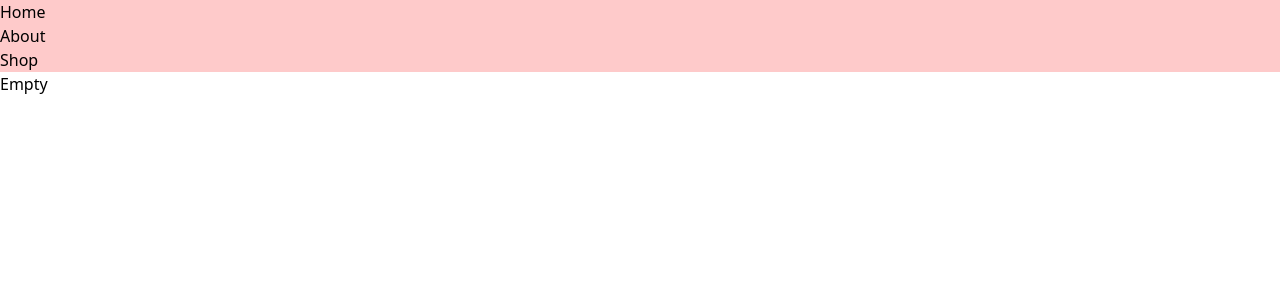
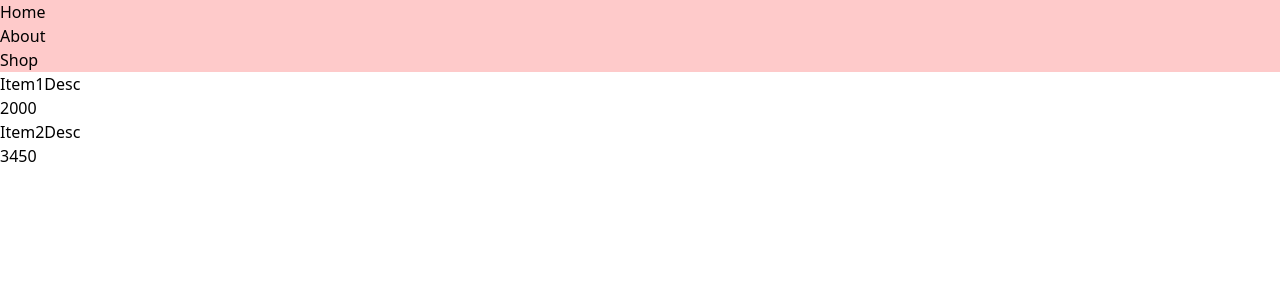
Before and after one commit to Ellin-cenciado/next-shop, a Next.js app: page /Shop in a window 1280 px wide. Shown: the top 300 px of the page. Built offline with nearby package versions, Linux system fonts and the light colour scheme.

Commit message:
modified:   src/app/NavBar.tsx 	modified:   src/app/Shop/page.jsx 	modified:   src/app/layout.tsx 	deleted:    src/components/Catalog.jsx 	new file:   src/components/Catalog.tsx 	new file:   src/components/ItemCatalog.tsx 	new file:   src/components/ItemCatalogItem.tsx 	modified:   tsconfig.json

```diff
--- a/src/app/NavBar.tsx
+++ b/src/app/NavBar.tsx
@@ -1,5 +1,4 @@
 import Link from "next/link";
-import React from "react";
 
 export default function NavBar() {
   return (
--- a/src/app/Shop/page.jsx
+++ b/src/app/Shop/page.jsx
@@ -1,7 +1,9 @@
+import Catalog from "../../components/Catalog";
+
 export default function Shop() {
   return (
     <div>
-      Empty
+      <Catalog/>
     </div>
   );
 }
--- a/src/app/layout.tsx
+++ b/src/app/layout.tsx
@@ -1,8 +1,6 @@
-
 import NavBar from './NavBar';
 import { ReactNode } from 'react';
 import './globals.css';
-import React from 'react';
 
 export const metadata = {
   title: "Lin's store",
--- /dev/null
+++ b/src/components/Catalog.tsx
@@ -0,0 +1,14 @@
+import { ShopItem } from "../app/ShopList/shopItems";
+import ItemCatalog from "./ItemCatalog";
+
+
+export default function Catalog(){
+
+    let item1 = new ShopItem(2000,'Item1','Item1Desc');
+    let item2 = new ShopItem(3450,'Item2','Item2Desc');
+    let itemList = [item1,item2];
+
+    return (
+        <ItemCatalog itemProps={itemList}/>
+    )
+}
--- /dev/null
+++ b/src/components/ItemCatalog.tsx
@@ -0,0 +1,16 @@
+import { ShopItem } from "../app/ShopList/shopItems"
+import ItemCatalogItem from "./ItemCatalogItem"
+
+type ItemCatalogProps = {
+    itemProps: ShopItem[];
+};
+
+export default function ItemCatalog({itemProps} : ItemCatalogProps){
+    return (
+        <div>
+            {itemProps.map((item) => (
+                <ItemCatalogItem currentItem={item} key={item.getId()} />
+            ))}
+        </div>
+    )
+}
--- /dev/null
+++ b/src/components/ItemCatalogItem.tsx
@@ -0,0 +1,15 @@
+import { ShopItem } from "../app/ShopList/shopItems";
+
+type ItemCatalogItemProps = {
+    currentItem: ShopItem;
+}
+
+export default function ItemCatalogItem({currentItem}: ItemCatalogItemProps){
+    return (
+        <div>
+            <title>{currentItem.getName()}</title>
+            <h2>{currentItem.getDescription()}</h2>
+            <h3>{currentItem.getPrice()}</h3>
+        </div>
+    )
+}
--- a/tsconfig.json
+++ b/tsconfig.json
@@ -16,7 +16,7 @@
     "moduleResolution": "node",
     "resolveJsonModule": true,
     "isolatedModules": true,
-    "jsx": "react",
+    "jsx": "react-jsx",
     "plugins": [
       {
         "name": "next"
```
Also changed, not shown: src/components/Catalog.jsx (deleted).
